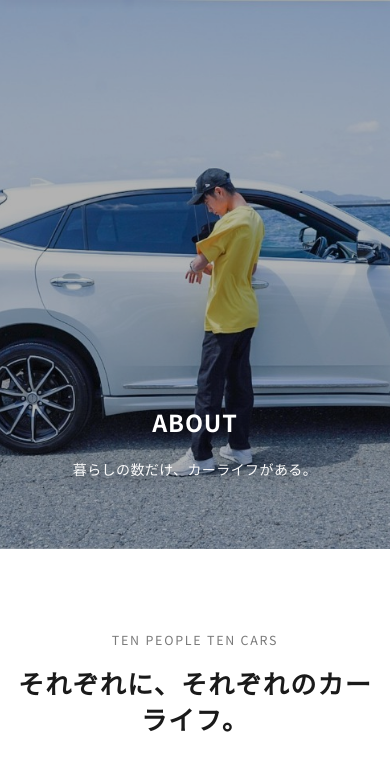
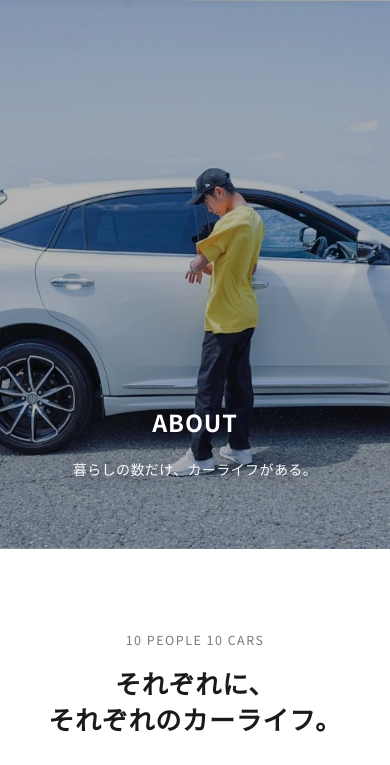
Before and after one commit to CARLPASSER/carlpasser-web, a plain HTML site: page about.html in a window 390 px wide. Shown: the part 78-843 px from the top of the page. Drawn offline with Linux system fonts and the light colour scheme; a web font is replaced by a local one.

Commit message:
Fix mobile about layout

```diff
--- a/about.html
+++ b/about.html
@@ -88,8 +88,8 @@
 
     <section class="brand-section fade-up">
         <div class="brand-container about-concept">
-            <p class="about-eyebrow">TEN PEOPLE TEN CARS</p>
-            <h2>それぞれに、それぞれのカーライフ。</h2>
+            <p class="about-eyebrow">10 PEOPLE 10 CARS</p>
+            <h2 class="about-concept-title">それぞれに、<br class="about-concept-mobile-br">それぞれの<span class="about-concept-nowrap">カーライフ</span>。</h2>
             <p class="brand-text">車の選び方に、正解はありません。</p>
             <p class="brand-text">
                 実用性を重視する人もいれば、<br>
--- a/style.css
+++ b/style.css
@@ -74,7 +74,8 @@ ul {
 
 .hero-title-mobile-break,
 .our-carlife-mobile-break,
-.service-mobile-br {
+.service-mobile-br,
+.about-concept-mobile-br {
     display: none;
 }
 
@@ -3139,6 +3140,41 @@ textarea.form-control {
         grid-template-columns: 1fr;
         gap: 6px;
     }
+
+    .about-concept {
+        text-align: center;
+    }
+
+    .about-concept-mobile-br {
+        display: inline;
+    }
+
+    .about-concept-title {
+        font-size: clamp(1.35rem, 5.4vw, 1.6rem);
+        line-height: 1.55;
+        max-width: 16.5em;
+        margin-left: auto;
+        margin-right: auto;
+        margin-bottom: 26px;
+        letter-spacing: 0.03em;
+        word-break: normal;
+        overflow-wrap: normal;
+        text-wrap: wrap;
+    }
+
+    .about-concept-nowrap {
+        white-space: nowrap;
+    }
+
+    .about-concept .brand-text {
+        text-align: center;
+        margin-left: auto;
+        margin-right: auto;
+    }
+
+    .about-eyebrow {
+        letter-spacing: 0.12em;
+    }
 }
 
 /* =========================================
```
